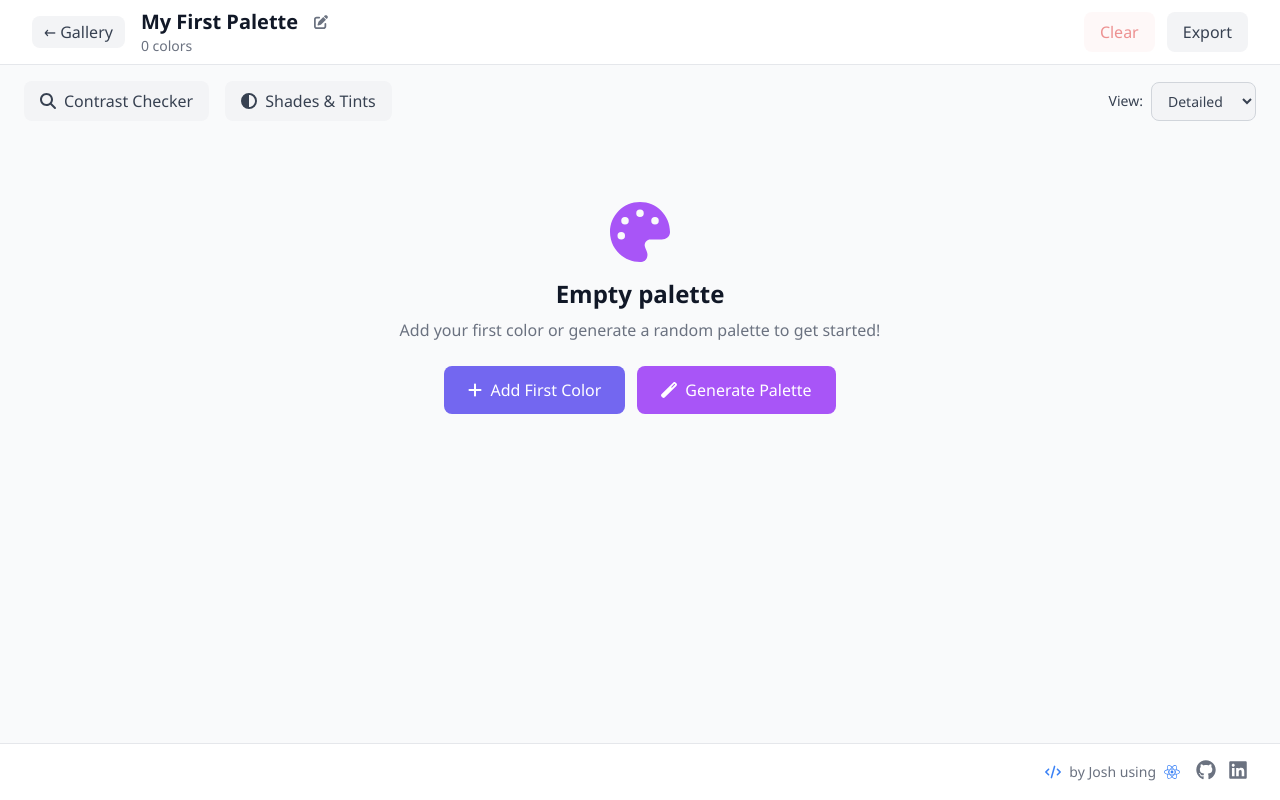
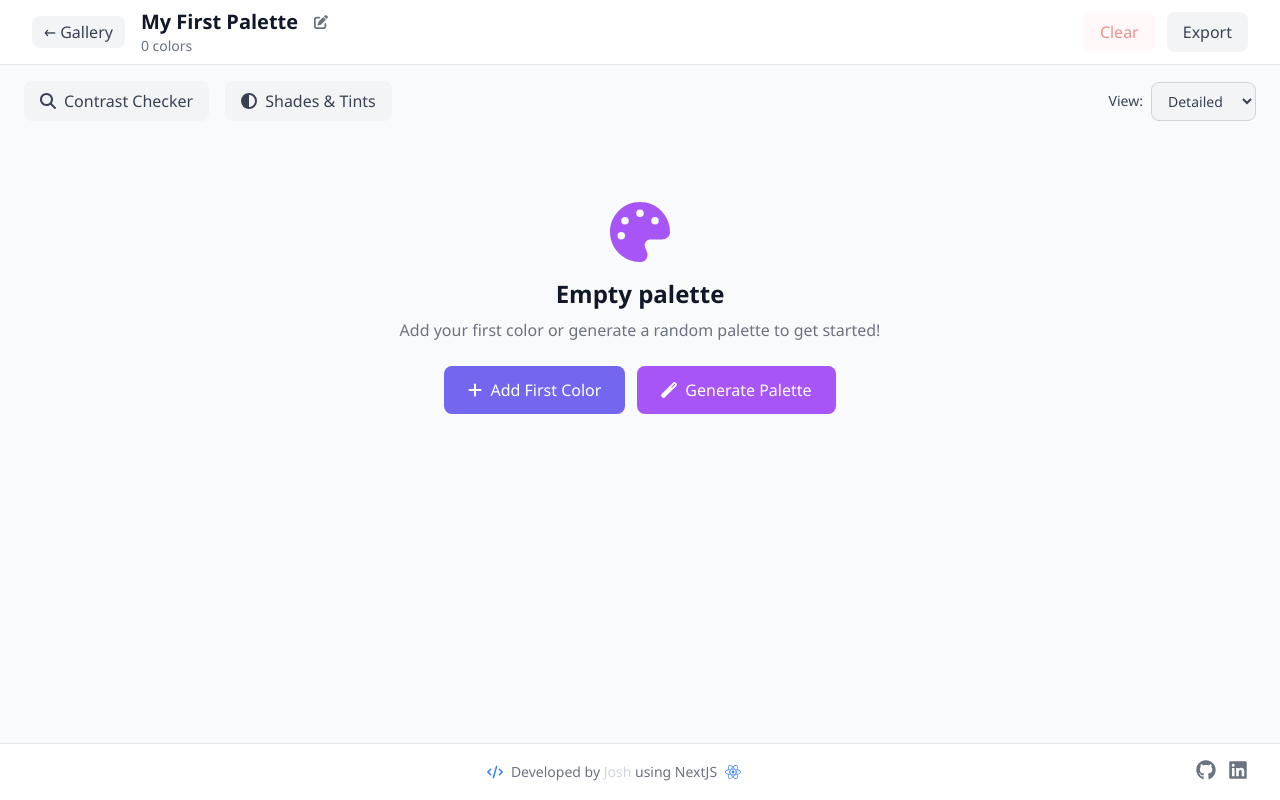
Before and after one commit to SalazarJosh/PalettePal, a Next.js app: page /palette/default in a window 1280 px wide. Built offline with nearby package versions, Linux system fonts and the light colour scheme.

Commit message:
updated readme and footer credits

```diff
--- a/src/components/Footer.tsx
+++ b/src/components/Footer.tsx
@@ -13,12 +13,14 @@ export default function Footer({ statsText }: FooterProps) {
           <div className="text-sm text-gray-500">
             {statsText || ''}
           </div>
-          <div className="flex items-center gap-4">
+          <div className='flex items-center gap-4'>
             <div className="flex items-center gap-2 text-sm text-gray-500">
               <FontAwesomeIcon icon={faCode} className="text-blue-500 w-4 h-4" />
-              <span>by Josh using</span>
+              <span>Developed by <a href="https://github.com/SalazarJosh" className='text-gray-300 hover:text-gray-100'>Josh</a> using NextJS</span>
               <FontAwesomeIcon icon={faReact} className="text-blue-500 w-4 h-4" />
             </div>
+          </div>
+          <div className="flex items-center gap-4">
             <div className="flex gap-3">
               <a
                 href="https://github.com/SalazarJosh"
```
Also changed, not shown: 1 other file (tests, documents, lock files or other folders).
